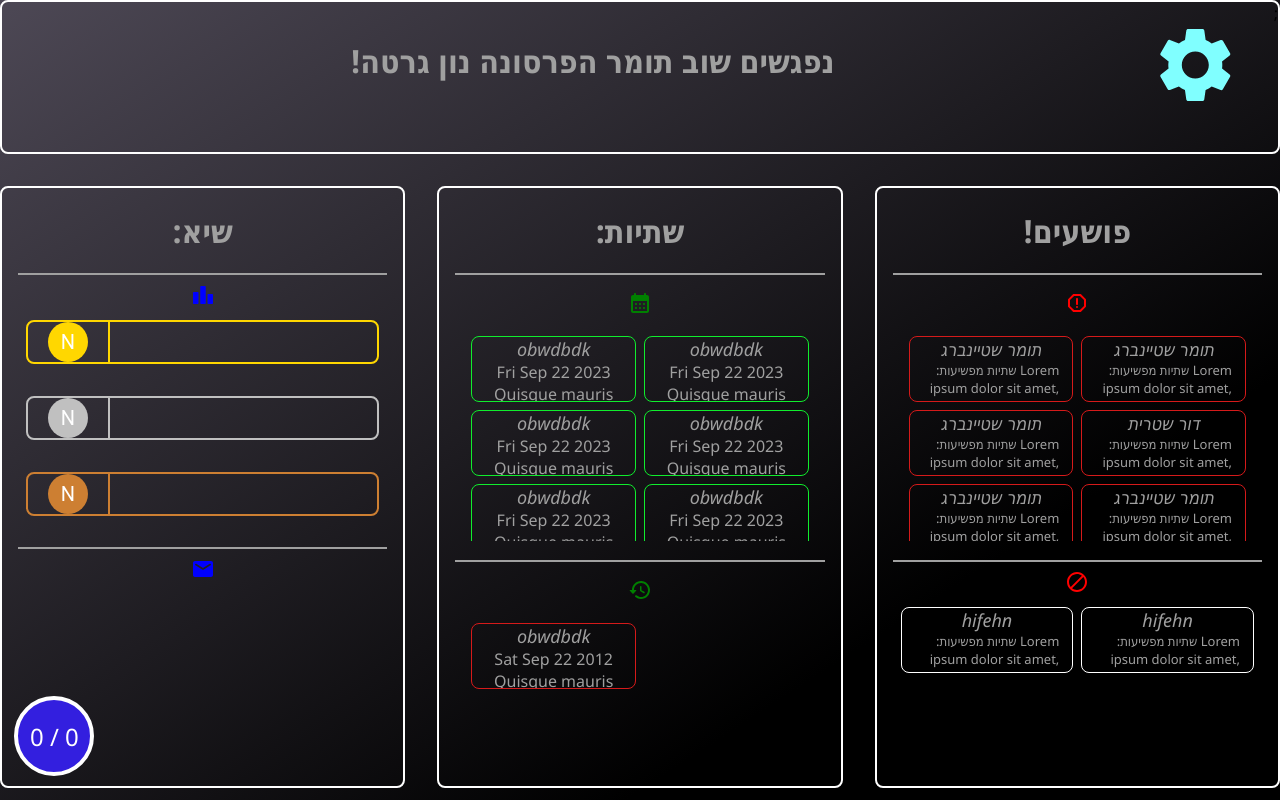
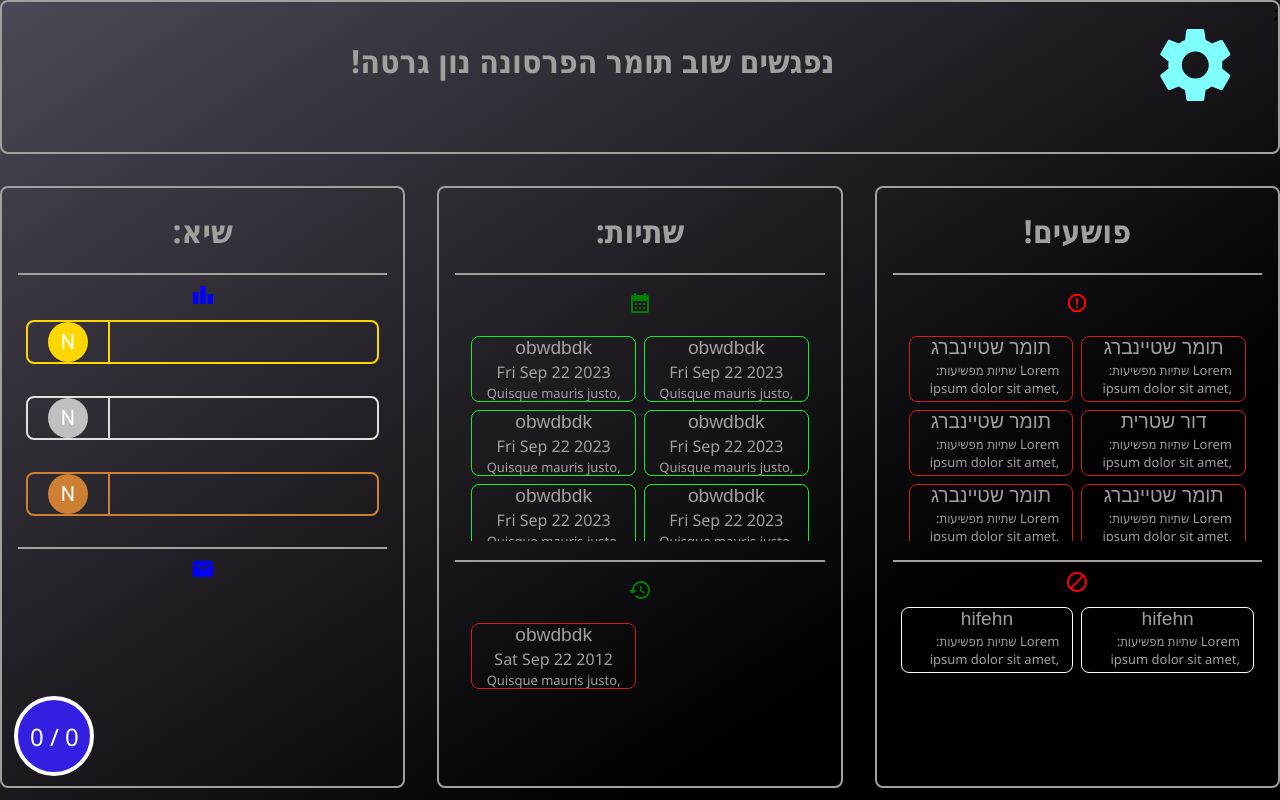
Before and after one commit to piloshachar14/golden-toasts, a React (Vite) app in the folder apps/client/: page / in a window 1280 px wide. Built offline with nearby package versions, Linux system fonts and the light colour scheme.

Commit message:
Fix/change colors and fonts (#24)
* fix(client): change heading font to look good as a heading

* fix(client): change whiyte color to loog more grey and silver border to look more shiny

```diff
--- a/apps/client/src/components/card/card.module.css
+++ b/apps/client/src/components/card/card.module.css
@@ -6,11 +6,16 @@
   flex-direction: column;
   min-height: 4em;
   max-height: 4em;
+  gap: 0.1em;
+  font-family: 'Times New Roman', Times, serif;
 }
 
 .heading {
-  font-size: large;
+  font-size: larger;
   font-weight: 400;
   align-content: center;
-  font-style: italic;
+  font-family: sans-serif;
 }
+.desc {
+  font-size: small;
+}
--- a/apps/client/src/components/category/category.module.css
+++ b/apps/client/src/components/category/category.module.css
@@ -1,5 +1,5 @@
 .category {
-  border: 2px white solid;
+  border: 2px var(---white-color) solid;
   border-radius: 0.5rem;
   text-align: center;
   display: flex;
--- a/apps/client/src/components/heading/heading.module.css
+++ b/apps/client/src/components/heading/heading.module.css
@@ -1,5 +1,5 @@
 .heading {
-  border: 2px white solid;
+  border: 2px var(---white-color) solid;
   border-radius: 0.5rem;
   height: 20%;
   display: flex;
--- a/apps/client/src/components/main-page/main-page.module.css
+++ b/apps/client/src/components/main-page/main-page.module.css
@@ -1,7 +1,7 @@
 :root {
   ---background-image:linear-gradient(147deg, #4d4855 0%, #000000 74%);
   ---bakcground-color:background-color: #4d4855;
-  ---white-color: #A0A0A0;
+  ---white-color: #a29f9f;
   ---button-color:#80FFFF;
   ---button-on-hover-color:#40FFFF;
   ---red-border-color:#d51a1a;
@@ -9,7 +9,7 @@
   ---blue-color:#331fdf;
   ---blue-on-hover:#5f8cec;
   ---gold-leaderboard-color:#FFD700;
-  ---silver-leaderboard-color:#C0C0C0;
+  ---silver-leaderboard-color:#E0E0E0;
   ---bronze-leaderboard-color: #cd7f32;
 }
 .container {
```
